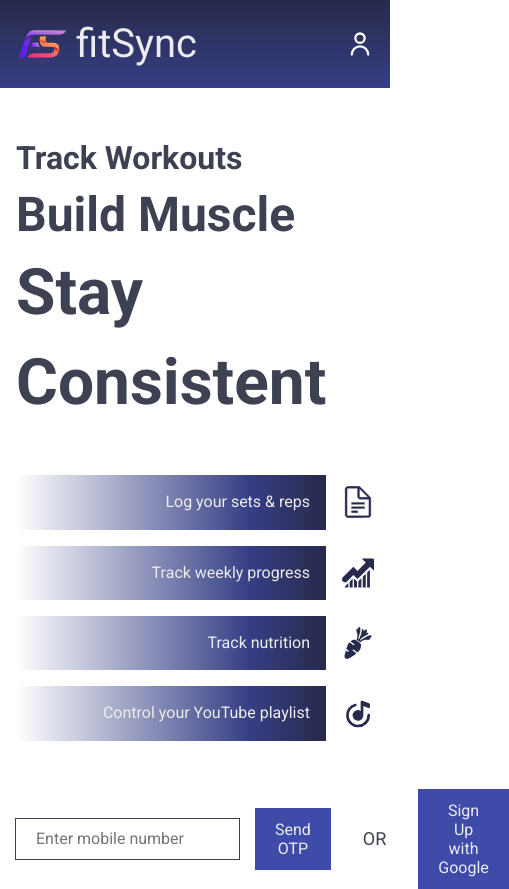
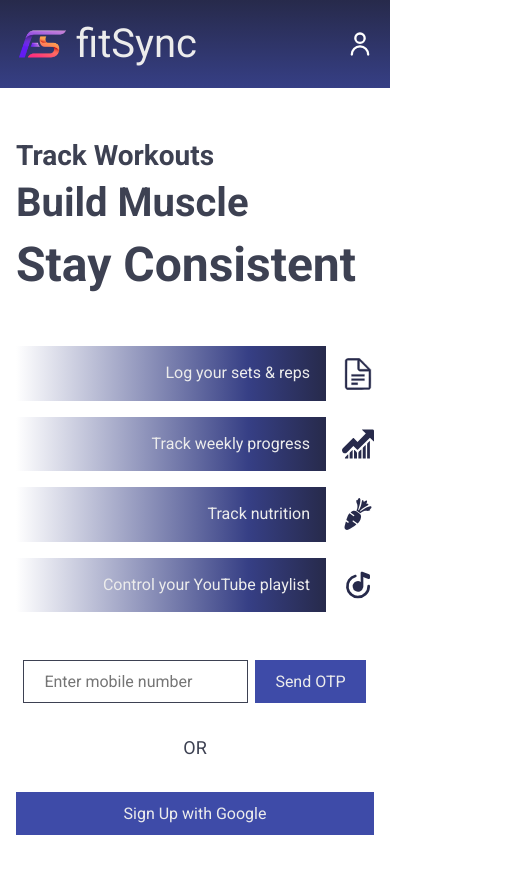
Before and after one commit to Surajit05021997/fit-sync, an Angular app: page / in a window 390 px wide. Shown: the whole page, 509 px wide, since content can reach past the window. After the commit the page ends 844 px from the top, so only its background shows below. Built offline with nearby package versions, Linux system fonts and the light colour scheme.

Commit message:
added responsiveness

```diff
--- a/src/app/modules/public/pages/landing/landing.component.html
+++ b/src/app/modules/public/pages/landing/landing.component.html
@@ -31,7 +31,6 @@
           name="phone"
           placeholder="Enter mobile number"
         ></app-fs-input>
-        <div id="recaptcha-container"></div>
         <app-fs-button type="submit" buttonText="Send OTP"></app-fs-button>
       </form>
 
@@ -40,7 +39,7 @@
 
       <!-- Google Sign-In -->
       <app-fs-button
-        class="google-signin"
+        class="google-signin-btn"
         buttonText="Sign Up with Google"
         (click)="signInWithGoogle()"
       ></app-fs-button>
--- a/src/app/modules/public/pages/landing/landing.component.scss
+++ b/src/app/modules/public/pages/landing/landing.component.scss
@@ -2,17 +2,17 @@
   .tagline {
     margin-block: 3rem;
     .line-1 {
-      font-size: var(--fs-500);
+      font-size: var(--fs-450);
       font-weight: var(--fw-bold);
     }
 
     .line-2 {
-      font-size: var(--fs-700);
+      font-size: var(--fs-600);
       font-weight: var(--fw-bold);
     }
 
     .line-3 {
-      font-size: var(--fs-750);
+      font-size: var(--fs-700);
       font-weight: var(--fw-bold);
     }
   }
@@ -44,6 +44,7 @@
 
   .sign-up-form {
     display: flex;
+    flex-direction: column;
     gap: 2rem;
     align-items: center;
 
@@ -53,8 +54,39 @@
 
     .send-otp-form {
       display: flex;
-      gap: .5rem;
+      gap: 0.5rem;
       align-items: center;
+    }
+
+    .google-signin-btn {
+      align-self: stretch;
     }
   }
 }
+
+@media (min-width: 768px) {
+  .landing-page {
+    .tagline {
+      margin-block: 3rem;
+      .line-1 {
+        font-size: var(--fs-500);
+      }
+
+      .line-2 {
+        font-size: var(--fs-700);
+      }
+
+      .line-3 {
+        font-size: var(--fs-750);
+      }
+    }
+
+    .sign-up-form {
+      flex-direction: row;
+
+      .google-signin-btn {
+        align-self: center;
+      }
+    }
+  }
+}
--- a/src/app/shared/components/fs-button/fs-button.component.scss
+++ b/src/app/shared/components/fs-button/fs-button.component.scss
@@ -1,8 +1,9 @@
 .fs-button {
   background-color: var(--clr-primary-300);
-  padding: .75rem 1.25rem;
+  padding: 0.75rem 1.25rem;
   color: var(--clr-neutral-200);
   border: none;
+  width: 100%;
   transition: all 250ms;
 
   &:hover {
--- a/src/app/shared/components/fs-input/fs-input.component.scss
+++ b/src/app/shared/components/fs-input/fs-input.component.scss
@@ -1,5 +1,5 @@
 .fs-input {
-  padding: 0.65rem 1.25rem;
+  padding: 0.7rem 1.25rem;
   border-radius: 0;
   outline: 1px solid var(--clr-neutral-700);
   border: 0;
--- a/src/styles.scss
+++ b/src/styles.scss
@@ -34,6 +34,7 @@
   --fs-300: 1.125rem;
   --fs-350: 1.25rem;
   --fs-400: 1.5rem;
+  --fs-450: 1.75rem;
   --fs-500: 2rem;
   --fs-600: 2.5rem;
   --fs-700: 3rem;
```
